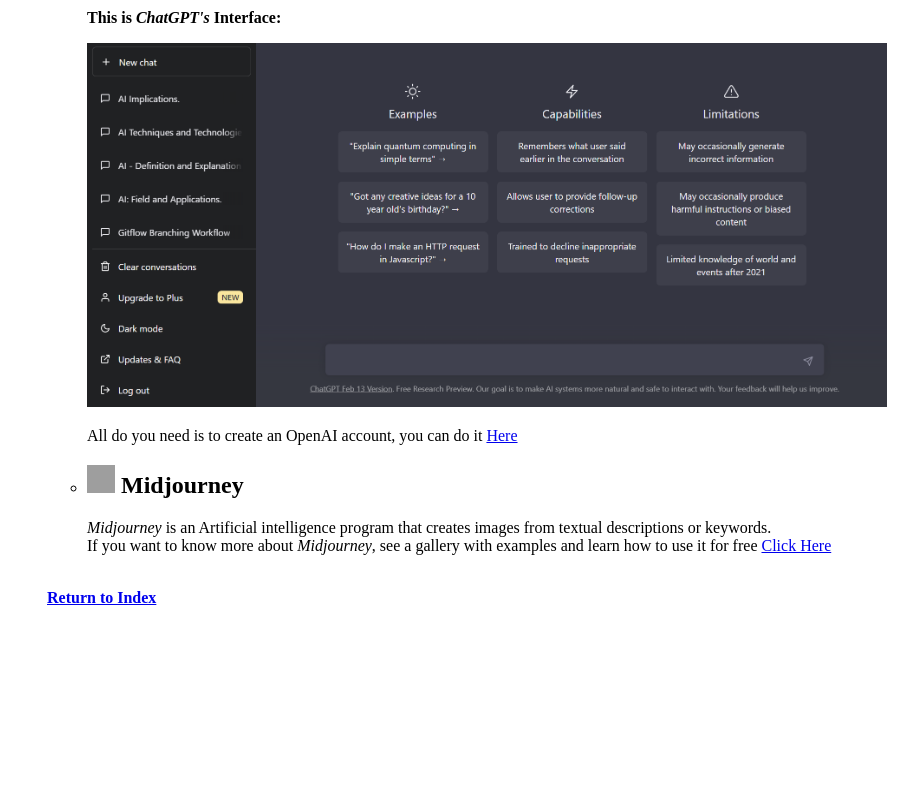
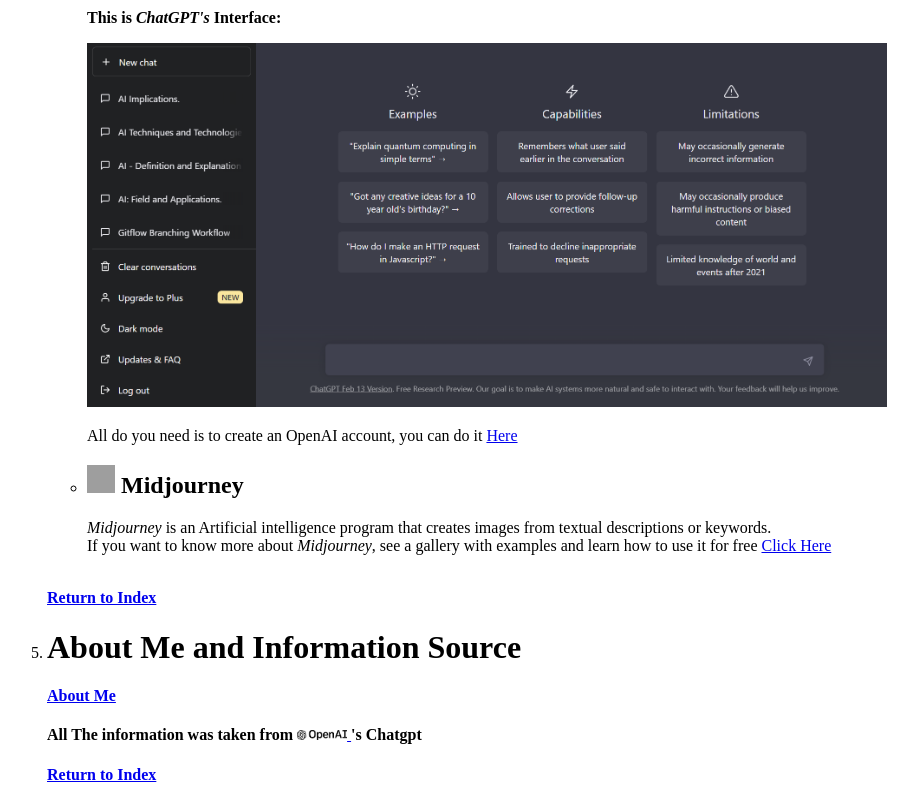
Before and after one commit to TomasConari/Basic-HTML-Project, a plain HTML site: page index.html in a window 1280 px wide. Shown: the part 4428-5228 px from the top of the page, without its empty margins (1-919 px from the left). Before the commit the page ends 5051 px from the top, so only its background shows below. Drawn offline with Linux system fonts and the light colour scheme; grey boxes are pictures that could not be loaded.

Commit message:
Filled 'About me' and Source Section

```diff
--- a/index.html
+++ b/index.html
@@ -249,6 +249,22 @@
             <br>
             <a href="#Index"><strong>Return to Index</strong></a>
         </div>
+        <div id="aboutme-source">
+            <li><h1>About Me and Information Source</h1></li>
+            <h4><a href="./aboutme.html"target="_blank">About Me</a></h4>
+            <h4>
+                All The information was taken from
+                <a href="https://chat.openai.com/chat" target="_blank">
+                    <img
+                    src="Images/OpenAI.jpg"
+                    width="50"
+                    height="10"
+                    />
+                </a>
+                's Chatgpt
+            </h4>
+            <a href="#Index"><strong>Return to Index</strong></a>
+        </div>
     </ol>
 </body>
 </html>
```
Also changed, not shown: Images/OpenAI.jpg (added).
